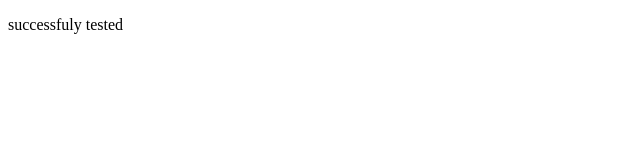
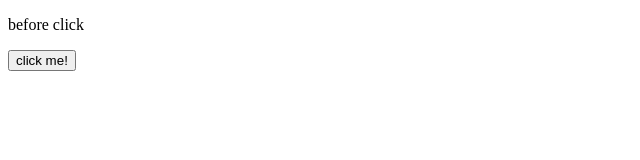
Before and after one commit to Jdivya20/automationtesting, a website built with Parcel: page index.html in a window 1280 px wide. Shown: the whole page, without its empty margins (0-640 px from the left). Built offline with nearby package versions, Linux system fonts and the light colour scheme.

Commit message:
button added

```diff
--- a/index.html
+++ b/index.html
@@ -8,6 +8,7 @@
     <script src="index.js"></script>
 </head>
 <body>
-    <p id="hi">Hi this is a test version</p>
+    <p id="hi">before click</p>
+    <button onclick="clicked()">click me!</button>
 </body>
 </html>
--- a/index.js
+++ b/index.js
@@ -1 +1,3 @@
-document.getElementById("hi").innerHTML = "successfuly tested"
+function clicked(){
+    document.getElementById("hi").innerHTML = "after clicking"
+}
```
